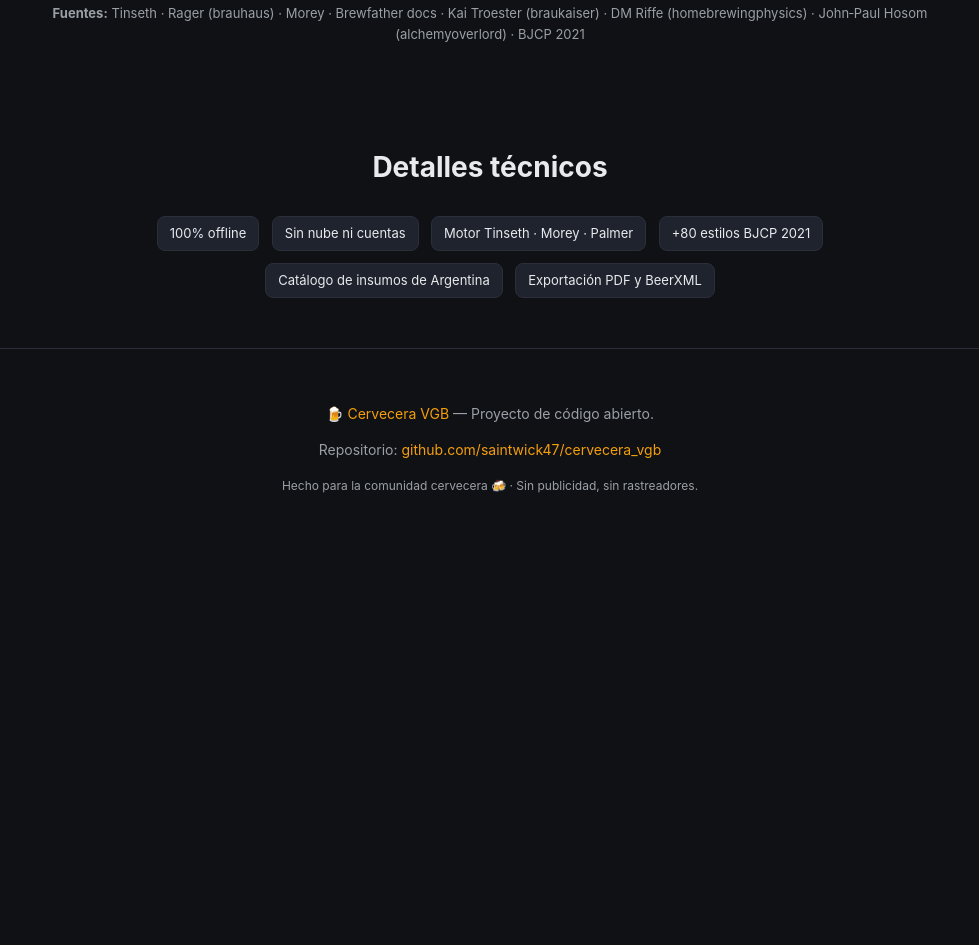
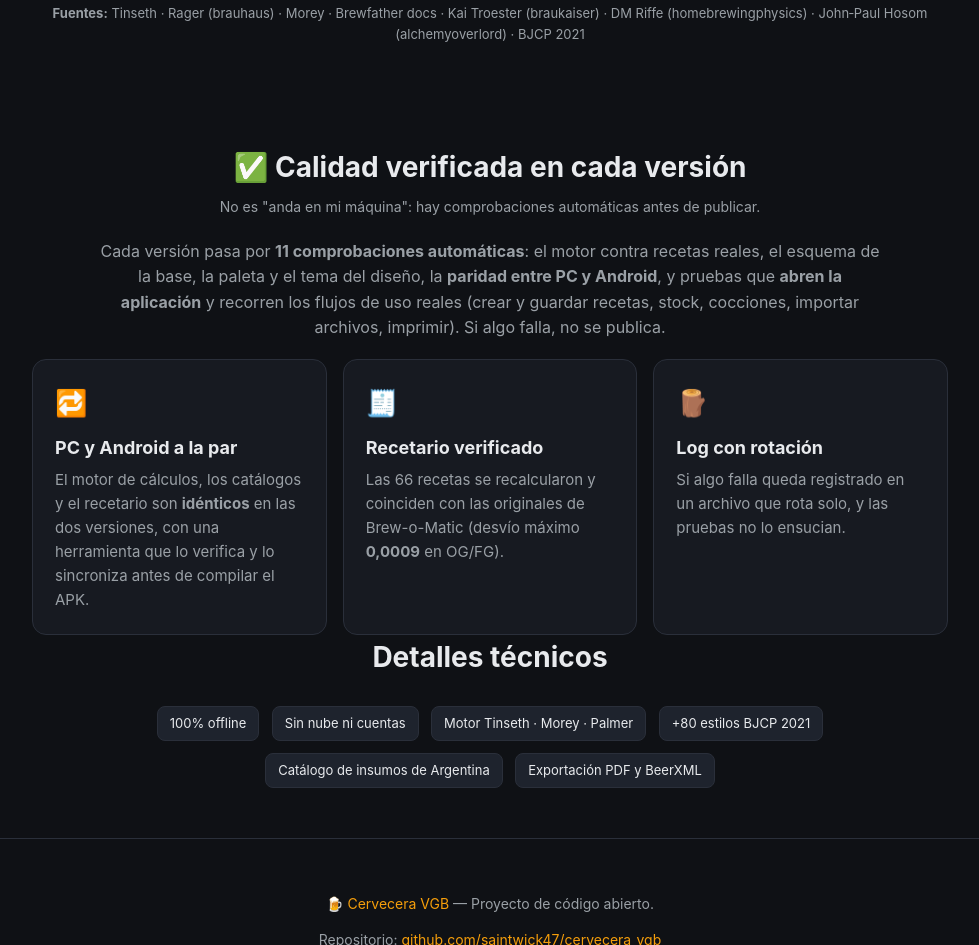
Before and after one commit to saintwick47/saintwick47.github.io, a plain HTML site: page index.html in a window 1280 px wide. Shown: the part 4181-5126 px from the top of the page, without its empty margins (150-1129 px from the left). Before the commit the page ends 4748 px from the top, so only its background shows below. Drawn offline with Linux system fonts and the light colour scheme.

Commit message:
Web: seccion de calidad verificada (11 comprobaciones, paridad PC-Android, recetario verificado)

```diff
--- a/index.html
+++ b/index.html
@@ -233,6 +233,26 @@
   </section>
   <section>
     <div class="wrap" style="text-align:center">
+      <h2>✅ Calidad verificada en cada versión
+        <small>No es "anda en mi máquina": hay comprobaciones automáticas antes de publicar.</small>
+      </h2>
+      <p style="color:var(--muted);max-width:780px;margin:0 auto 18px">
+        Cada versión pasa por <b>11 comprobaciones automáticas</b>: el motor contra recetas
+        reales, el esquema de la base, la paleta y el tema del diseño, la <b>paridad entre PC y
+        Android</b>, y pruebas que <b>abren la aplicación</b> y recorren los flujos de uso reales
+        (crear y guardar recetas, stock, cocciones, importar archivos, imprimir). Si algo falla,
+        no se publica.
+      </p>
+      <div class="grid" style="text-align:left">
+        <div class="card"><div class="ico">🔁</div><h3>PC y Android a la par</h3>
+          <p>El motor de cálculos, los catálogos y el recetario son <b>idénticos</b> en las dos
+             versiones, con una herramienta que lo verifica y lo sincroniza antes de compilar el APK.</p></div>
+        <div class="card"><div class="ico">🧾</div><h3>Recetario verificado</h3>
+          <p>Las 66 recetas se recalcularon y coinciden con las originales de Brew-o-Matic
+             (desvío máximo <b>0,0009</b> en OG/FG).</p></div>
+        <div class="card"><div class="ico">🪵</div><h3>Log con rotación</h3>
+          <p>Si algo falla queda registrado en un archivo que rota solo, y las pruebas no lo ensucian.</p></div>
+      </div>
       <h2>Detalles técnicos</h2>
       <div>
         <span class="badge">100% offline</span>
```
